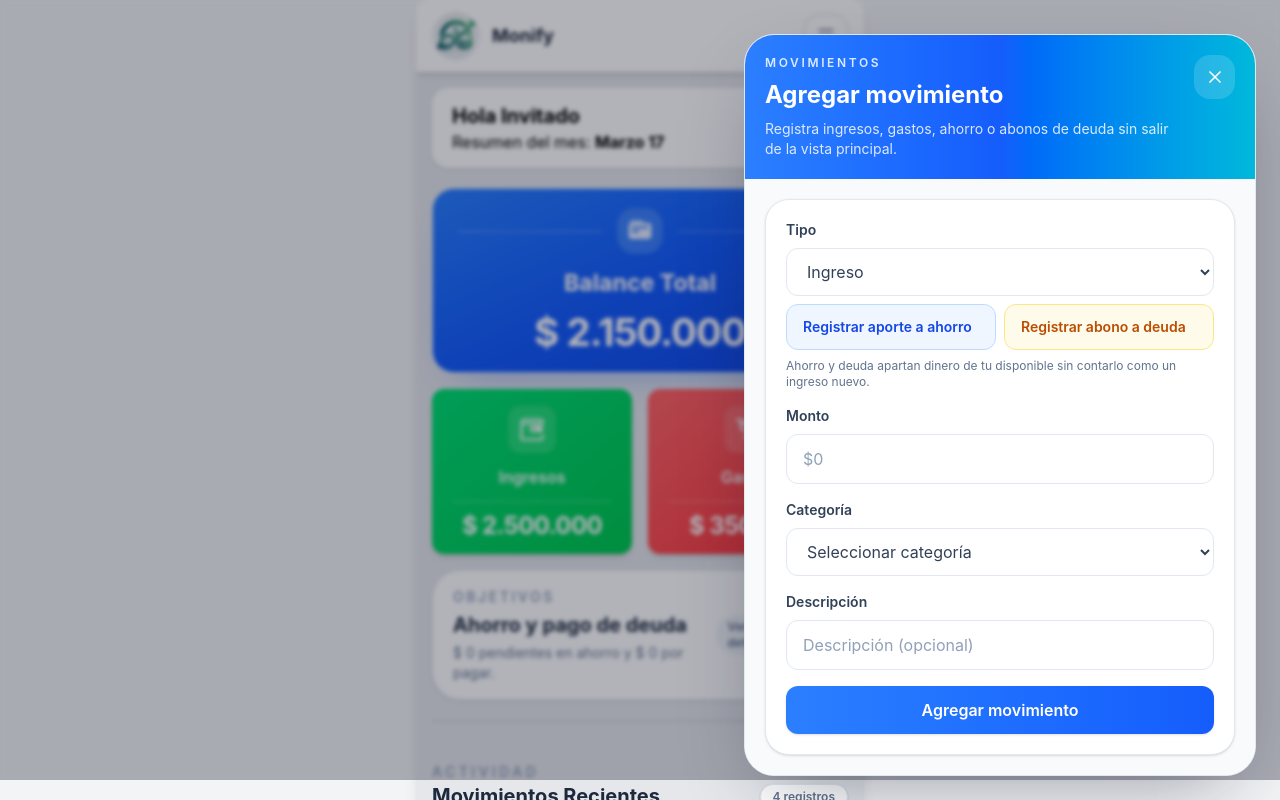
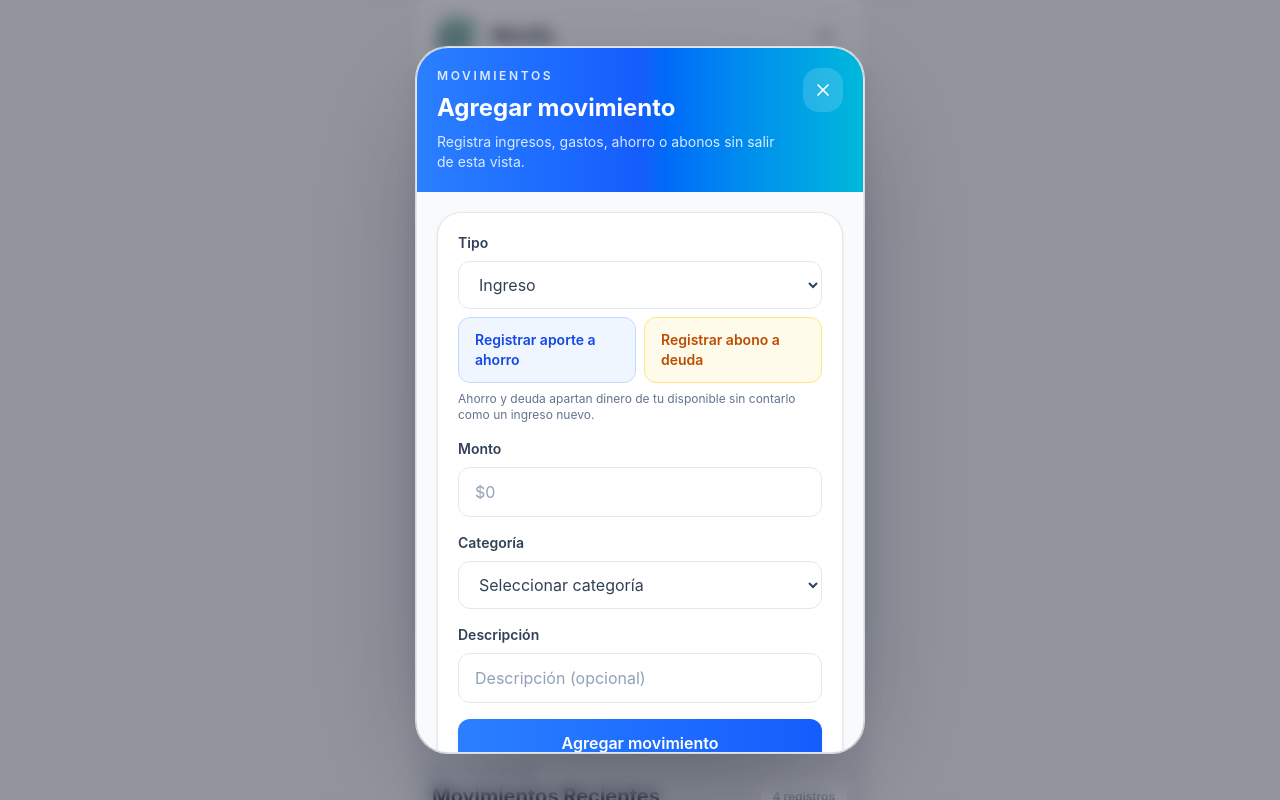
Before and after one commit to ordogens/finanzas, a React (Vite) app: page / in a window 1280 px wide. Both pictures are taken after a click on the button 1224 px from the left and 744 px from the top of the page. Shown: the top 800 px of the page. Built offline with nearby package versions, Linux system fonts and the light colour scheme.

Commit message:
ajuste del modal de movimientos

```diff
--- a/src/components/FormMovimiento.tsx
+++ b/src/components/FormMovimiento.tsx
@@ -1,5 +1,5 @@
 import { Plus, X } from "lucide-react";
-import { useState, type FormEvent } from "react";
+import { useEffect, useState, type FormEvent, type MouseEvent } from "react";
 import { useFinanzas } from "../context/useFinanzas";
 import { categoriasPorTipo } from "../data/formMovimiento";
 import type { FormMovimientoValues } from "../types/formMovimiento";
@@ -36,12 +36,35 @@ export const FormMovimiento = () => {
 
   const isOpen = isExpanded || isEditing;
 
+  useEffect(() => {
+    if (!isOpen) {
+      document.body.style.overflow = "";
+      return;
+    }
+
+    document.body.style.overflow = "hidden";
+
+    return () => {
+      document.body.style.overflow = "";
+    };
+  }, [isOpen]);
+
+  const handleClose = () => {
+    if (isEditing) {
+      cancelEditing();
+    }
+
+    setIsExpanded(false);
+  };
+
+  const handleBackdropClick = (event: MouseEvent<HTMLDivElement>) => {
+    if (event.target === event.currentTarget) {
+      handleClose();
+    }
+  };
+
   return (
     <>
-      {isOpen ? (
-        <div className="fixed inset-0 z-40 bg-slate-950/30 backdrop-blur-[2px]" />
-      ) : null}
-
       <section className="fixed bottom-4 right-4 z-50 sm:bottom-6 sm:right-6">
         {!isOpen ? (
           <button
@@ -56,8 +79,11 @@ export const FormMovimiento = () => {
       </section>
 
       {isOpen ? (
-        <section className="fixed inset-x-0 bottom-0 z-50 px-3 pb-3 sm:left-auto sm:right-6 sm:w-full sm:max-w-[32rem] sm:px-0 sm:pb-6">
-          <div className="overflow-hidden rounded-[30px] border border-slate-200 bg-white shadow-[0_30px_80px_-30px_rgba(15,23,42,0.45)]">
+        <section
+          className="fixed inset-0 z-50 flex items-center justify-center bg-slate-950/40 px-4 py-6 backdrop-blur-sm"
+          onClick={handleBackdropClick}
+        >
+          <div className="w-full max-w-md overflow-hidden rounded-[2rem] border border-slate-200 bg-[linear-gradient(160deg,#ffffff_0%,#f8fbff_48%,#eef6ff_100%)] shadow-[0_36px_120px_-40px_rgba(15,23,42,0.55)] ring-1 ring-white/70">
             <div className="bg-gradient-to-r from-blue-500 via-blue-600 to-cyan-500 px-5 py-5 text-white">
               <div className="flex items-start justify-between gap-4">
                 <div>
@@ -67,21 +93,15 @@ export const FormMovimiento = () => {
                   <h3 className="mt-2 text-2xl font-bold">
                     {isEditing ? "Editar movimiento" : "Agregar movimiento"}
                   </h3>
-                  <p className="mt-2 max-w-md text-sm text-blue-50/90">
-                    Registra ingresos, gastos, ahorro o abonos de deuda sin salir
-                    de la vista principal.
+                  <p className="mt-2 max-w-sm text-sm text-blue-50/90">
+                    Registra ingresos, gastos, ahorro o abonos sin salir de esta
+                    vista.
                   </p>
                 </div>
 
                 <button
                   type="button"
-                  onClick={() => {
-                    if (isEditing) {
-                      cancelEditing();
-                    }
-
-                    setIsExpanded(false);
-                  }}
+                  onClick={handleClose}
                   aria-label="Cerrar formulario"
                   className="flex h-11 w-11 items-center justify-center rounded-2xl bg-white/15 text-white transition hover:bg-white/25 focus:outline-none focus:ring-2 focus:ring-white/30"
                 >
@@ -90,7 +110,7 @@ export const FormMovimiento = () => {
               </div>
             </div>
 
-            <div className="max-h-[75vh] overflow-y-auto bg-slate-50 px-4 py-4 sm:px-5 sm:py-5">
+            <div className="max-h-[70vh] overflow-y-auto bg-slate-50 px-4 py-4 sm:px-5 sm:py-5">
               <div className="rounded-[24px] border border-slate-200 bg-white p-4 shadow-sm sm:p-5">
                 <MovimientoFormFields
                   key={formKey}
@@ -106,8 +126,7 @@ export const FormMovimiento = () => {
                     setIsExpanded(false);
                   }}
                   onCancel={() => {
-                    cancelEditing();
-                    setIsExpanded(false);
+                    handleClose();
                   }}
                 />
               </div>
```
